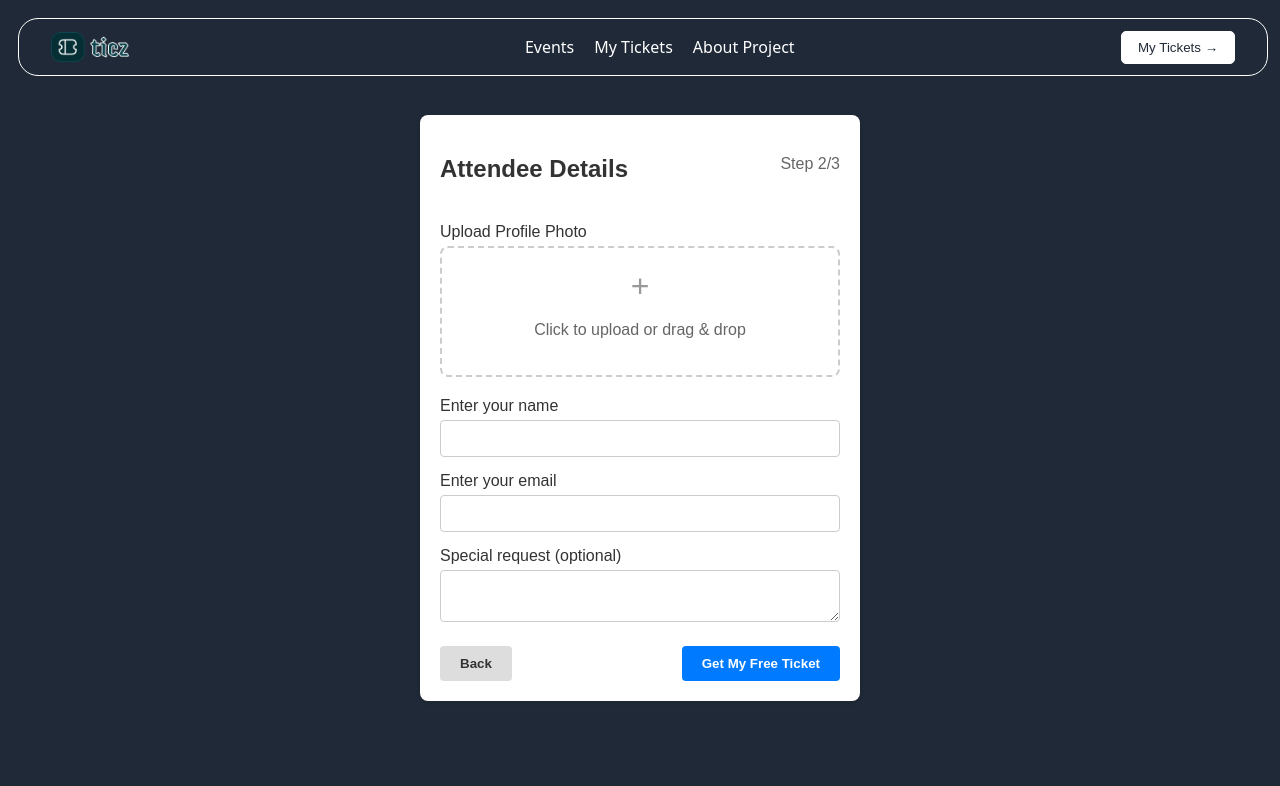
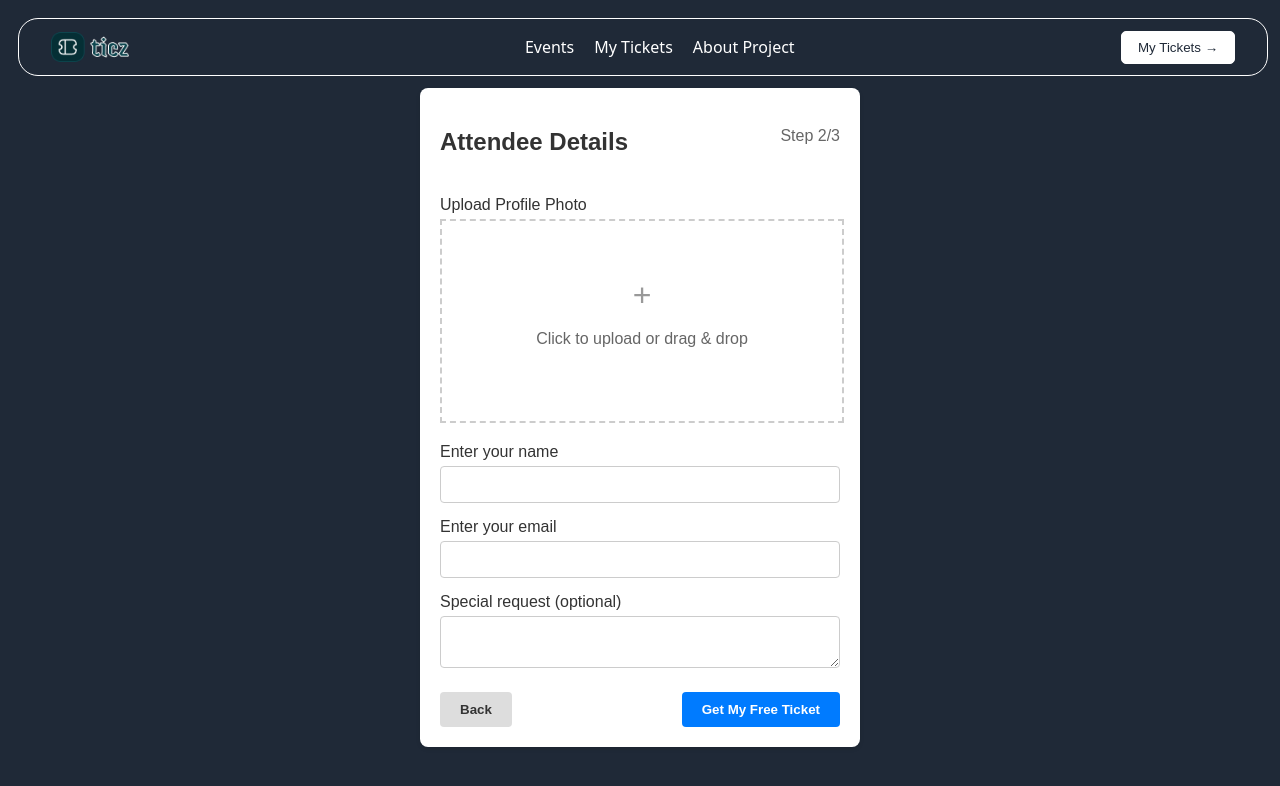
Before and after one commit to DavidManiIbrahim/hng12-stage2-event-ticketing-system, a React app: page /details in a window 1280 px wide. Shown: the top 786 px of the page. Built offline with nearby package versions, Linux system fonts and the light colour scheme; the HTML template or start-up script is replaced by a standard one.

Commit message:
finished image api integration

```diff
--- a/src/App.jsx
+++ b/src/App.jsx
@@ -13,11 +13,12 @@ function App() {
       <Navbar />
       <Routes>
         <Route path='/' element={<TicketSelection />} />
-        <Route path='/tickets' element={<TicketConfirmation />} />
         <Route path='/about-project' element={<AboutProject />} />
         <Route path='/details' element={<AttendeeDetails />} />
+        <Route path='/tickets' element={<TicketConfirmation />} />
       </Routes>
 
+   {/* <TicketConfirmation /> */}
     </div>
   );
 }
--- a/src/Components/AttendeeDetails.jsx
+++ b/src/Components/AttendeeDetails.jsx
@@ -6,14 +6,12 @@ import './Styles/AttendeeDetails.css';
 const AttendeeDetails = () => {
   const navigate = useNavigate();
 
-
   const [profilePhoto, setProfilePhoto] = useState(localStorage.getItem('profilePhoto') || null);
   const [name, setName] = useState(localStorage.getItem('name') || '');
   const [email, setEmail] = useState(localStorage.getItem('email') || '');
   const [specialRequest, setSpecialRequest] = useState(localStorage.getItem('specialRequest') || '');
   const [error, setError] = useState('');
   const [loading, setLoading] = useState(false);
-
 
   useEffect(() => {
     const savedPhoto = localStorage.getItem('profilePhoto');
@@ -22,24 +20,23 @@ const AttendeeDetails = () => {
     }
   }, []);
 
-
   const handlePhotoUpload = async (event) => {
     const file = event.target.files[0];
     if (file) {
       const formData = new FormData();
       formData.append('file', file);
-      formData.append('upload_preset', 'ticketGenerator');
-      formData.append('cloud_name', 'dikmotd52');
+      formData.append('upload_preset', 'ticketGrenerator');
+      formData.append('cloud_name', 'dagodmpvb');
 
       setLoading(true);
       try {
         const response = await axios.post(
-          `https://api.cloudinary.com/v1_1/dikmotd52/image/upload`,
+          `https://api.cloudinary.com/v1_1/dagodmpvb/image/upload`,
           formData
         );
         const photoUrl = response.data.secure_url;
         setProfilePhoto(photoUrl);
-        console.log(photoUrl)
+        console.log(photoUrl);
         localStorage.setItem('profilePhoto', photoUrl);
         setLoading(false);
       } catch (error) {
@@ -53,7 +50,6 @@ const AttendeeDetails = () => {
   const handleBoxClick = () => {
     document.getElementById('profilePhoto').click();
   };
-
 
   const handleChange = (setter, key) => (event) => {
     setter(event.target.value);
@@ -70,20 +66,17 @@ const AttendeeDetails = () => {
 
     console.log("Form submitted:", { name, email, specialRequest, profilePhoto });
 
-
-
     navigate('/tickets');
   };
 
   return (
     <div className="container">
-
       <form onSubmit={handleSubmit}>
         <div className="upload-area">
-      <div className="header">
-        <h2>Attendee Details</h2>
-        <p className="step">Step 2/3</p>
-      </div>
+          <div className="header">
+            <h2>Attendee Details</h2>
+            <p className="step">Step 2/3</p>
+          </div>
           <label>Upload Profile Photo</label>
           <div className="upload-box" onClick={handleBoxClick}>
             <input
@@ -94,7 +87,7 @@ const AttendeeDetails = () => {
               style={{ display: 'none' }}
             />
             {profilePhoto ? (
-              <img src={profilePhoto} alt="Profi111le Preview" className="preview-image" />
+              <img src={profilePhoto} alt="Profile Preview" className="preview-image" />
             ) : (
               <div className="drag-drop-text">
                 <span className="upload-icon">+</span>
--- a/src/Components/Styles/AttendeeDetails.css
+++ b/src/Components/Styles/AttendeeDetails.css
@@ -55,7 +55,7 @@
     color: #333;
   }
 
-  .upload-box {
+  /* .upload-box {
     border: 2px dashed #ccc;
     border-radius: 8px;
     padding: 20px;
@@ -63,7 +63,27 @@
     flex-direction: column;
     align-items: center;
     cursor: pointer;
+  } */
+
+  .upload-box {
+    position: relative;
+    width: 100%;
+    height: 200px;
+    border: 2px dashed #ccc;
+    display: flex;
+    align-items: center;
+    justify-content: center;
+    overflow: hidden;
   }
+
+  .preview-image {
+    width: 100%;
+    height: 100%;
+    object-fit: contain;
+    border-radius: 5px;
+  }
+
+
 
   .drag-drop-text {
     text-align: center;
```
